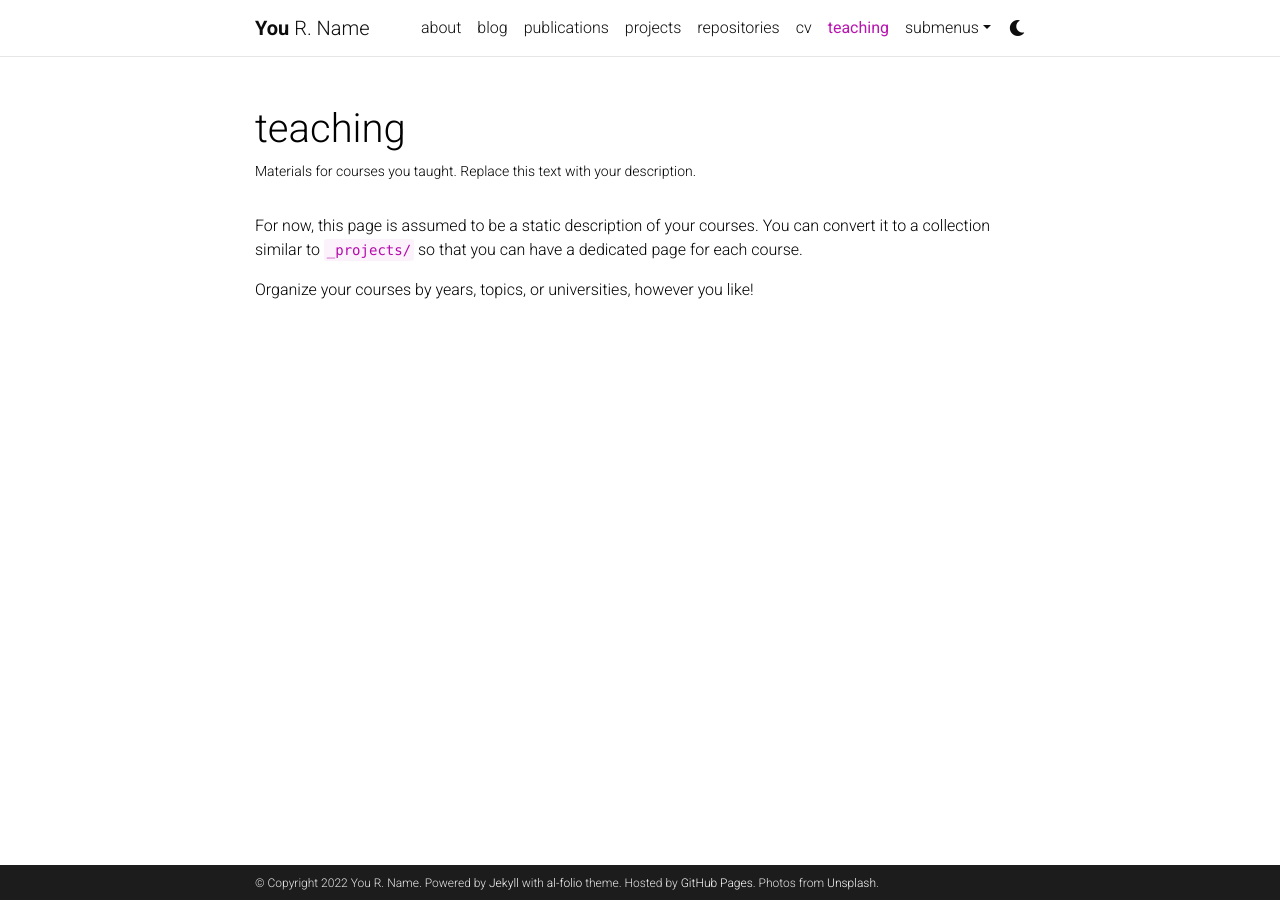
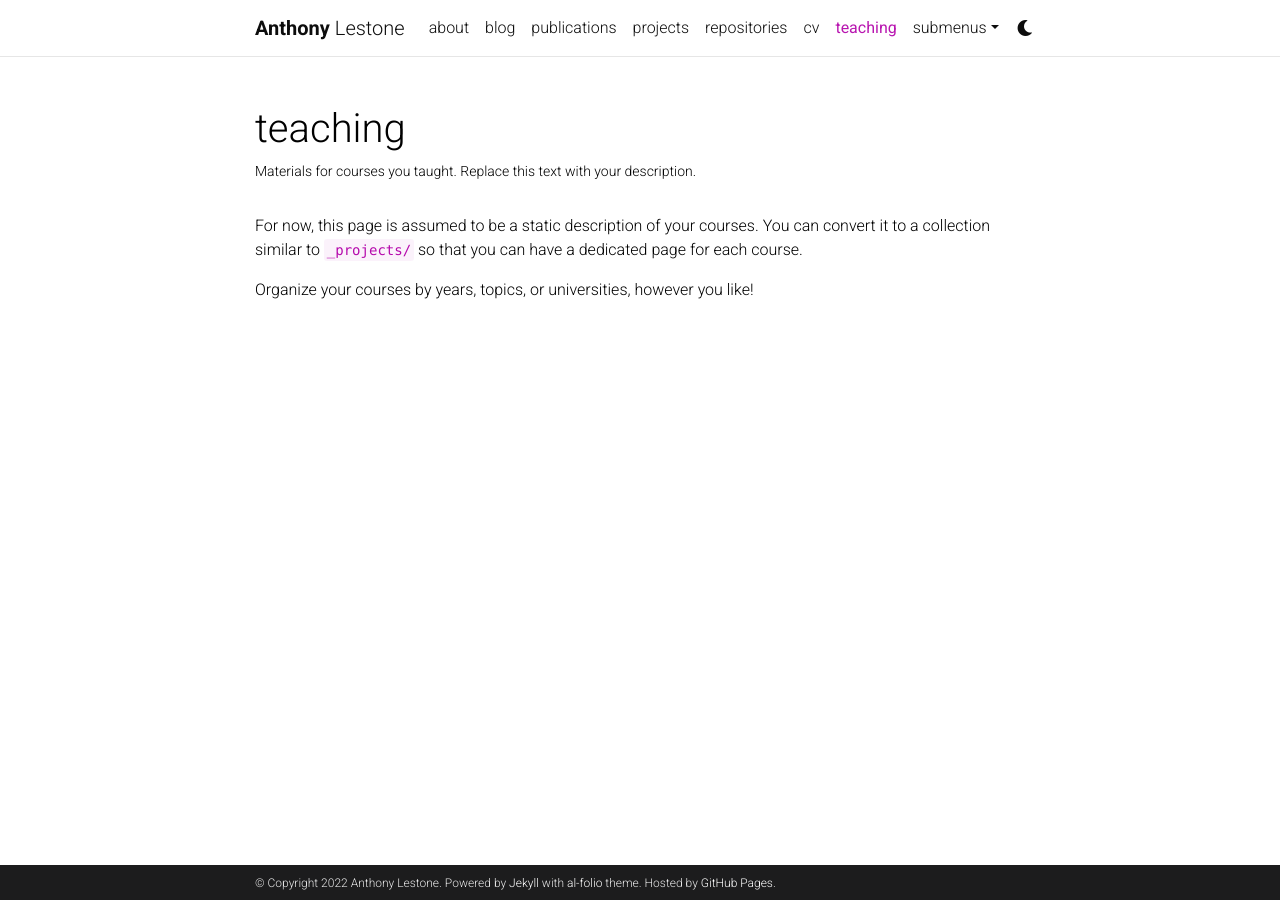
Before and after one commit to anthonylestone/anthonylestone.github.io, a Jekyll site: the page built from _pages/teaching.md, in a window 1280 px wide. Built offline with Jekyll 4.4.1, drawn with Linux system fonts in a browser that asks for light colours; comment, search, counter and statistics services are not loaded; a style sheet for code colours, icons or effects is not loaded.

Commit message:
initial edits

```diff
--- a/Gemfile
+++ b/Gemfile
@@ -13,7 +13,7 @@
     gem 'jekyll-link-attributes'
     gem 'jekyll-twitter-plugin'
     gem 'jemoji'
-    gem 'mini_racer'
+    # gem 'mini_racer'
     gem 'unicode_utils'
     gem 'webrick'
 end
--- a/_config.yml
+++ b/_config.yml
@@ -3,23 +3,22 @@
 # -----------------------------------------------------------------------------
 
 title: blank # the website title (if blank, full name will be used instead)
-first_name: You
-middle_name: R.
-last_name: Name
+first_name: Anthony
+middle_name:
+last_name: Lestone
 email: you@example.com
 description: > # the ">" symbol means to ignore newlines until "footer_text:"
   A simple, whitespace theme for academics. Based on [*folio](https://github.com/bogoli/-folio) design.
 footer_text: >
   Powered by <a href="https://jekyllrb.com/" target="_blank">Jekyll</a> with <a href="https://github.com/alshedivat/al-folio">al-folio</a> theme.
   Hosted by <a href="https://pages.github.com/" target="_blank">GitHub Pages</a>.
-  Photos from <a href="https://unsplash.com" target="_blank">Unsplash</a>.
 keywords: jekyll, jekyll-theme, academic-website, portfolio-website  # add your own keywords or leave empty
 
 lang: en # the language of your site (for example: en, fr, cn, ru, etc.)
 icon: ⚛️  # the emoji used as the favicon (alternatively, provide image name in /assets/img/)
 
-url: https://alshedivat.github.io # the base hostname & protocol for your site
-baseurl: /al-folio # the subpath of your site, e.g. /blog/
+url: https://anthonylestone.github.io # the base hostname & protocol for your site
+baseurl: # the subpath of your site, e.g. /blog/
 last_updated: false # set to true if you want to display last updated in the footer
 impressum_path:  # set to path to include impressum link in the footer, use the same path as permalink in a page, helps to conform with EU GDPR
 
```
